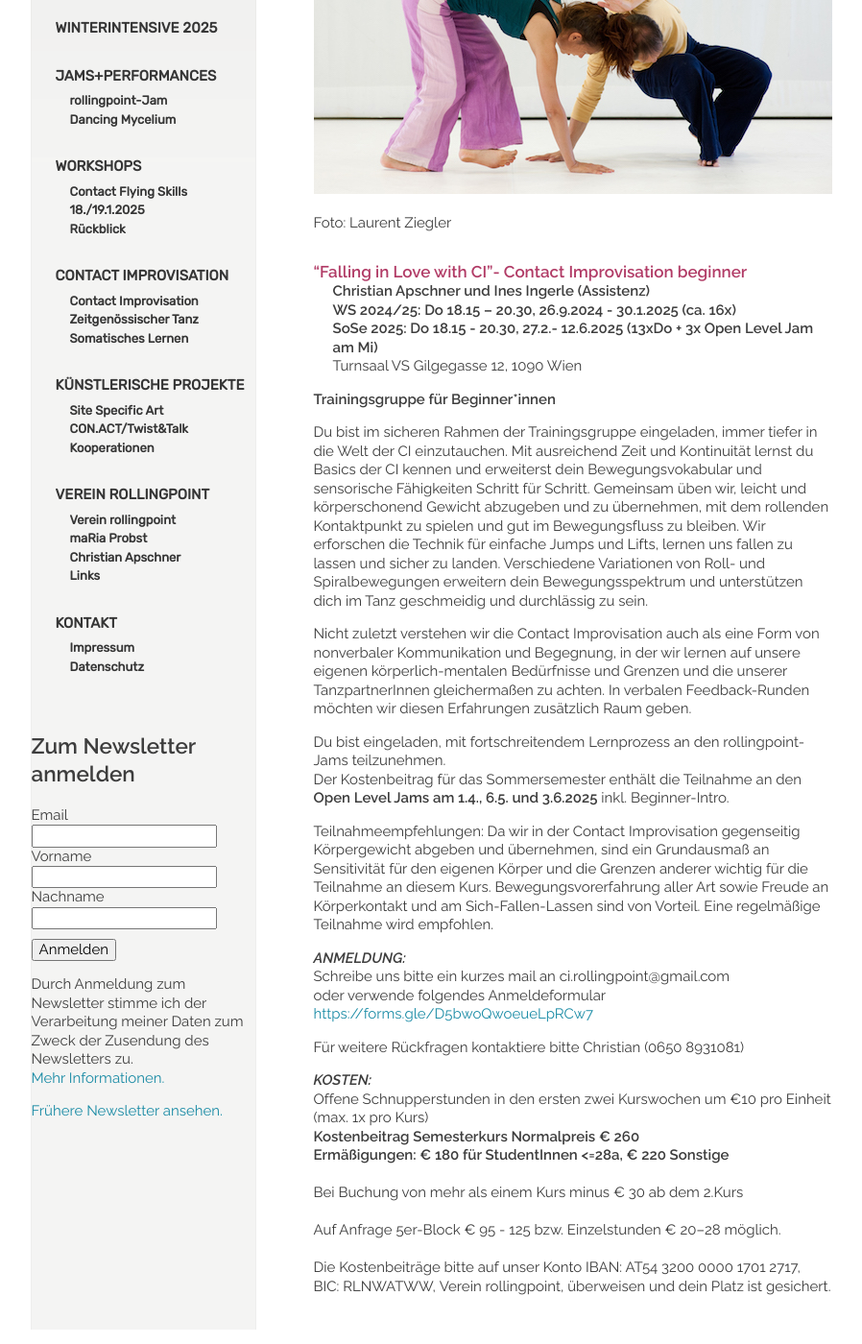
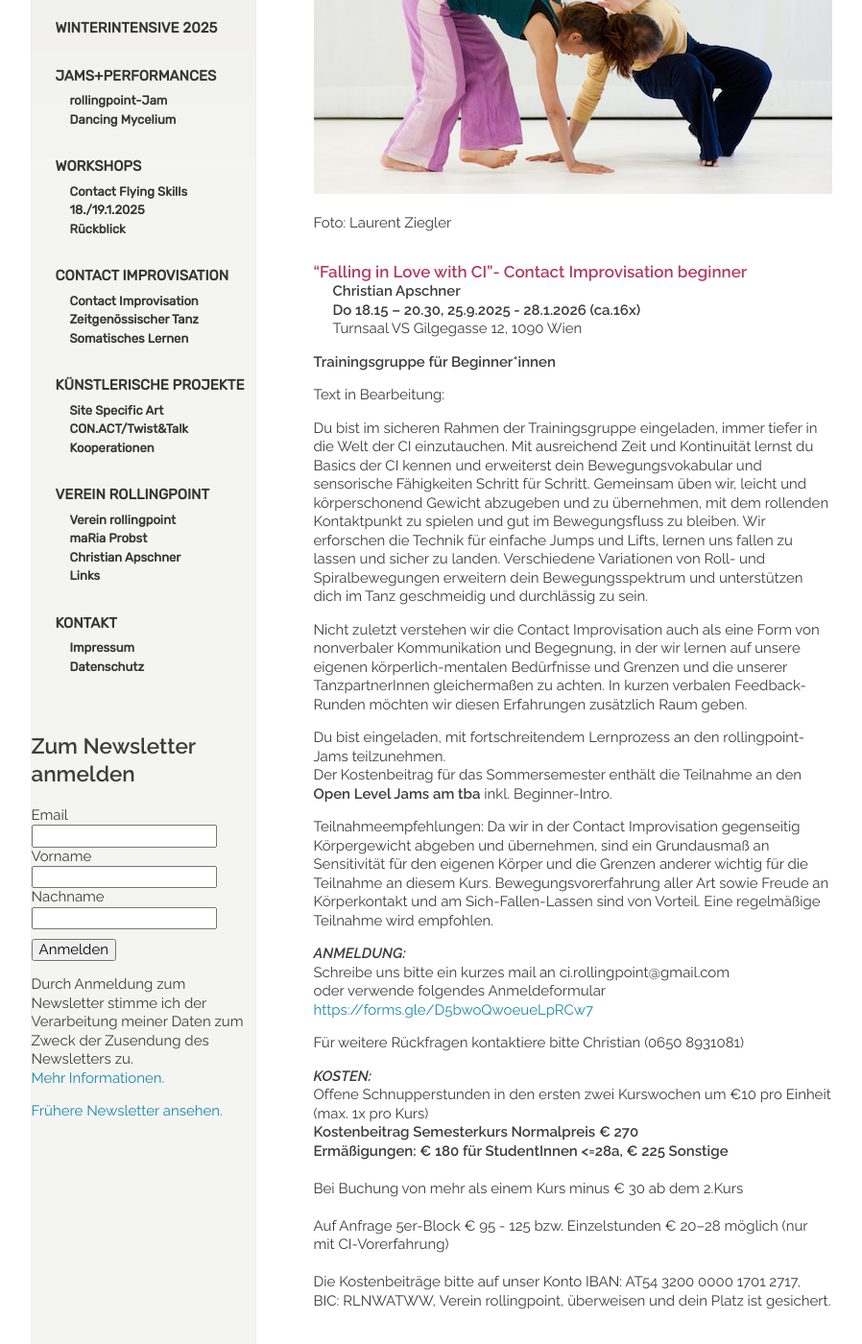
Before and after one commit to manulari/rollingpointat, a Jekyll site: the page built from _pages_de/contactbeg.md, in a window 1280 px wide and 1400 px high, scrolled down 298 px. Shown: the whole window at 96% size, without its empty margins (152-1050 px from the left). Built offline with Jekyll 4.4.1, drawn with Linux system fonts in a browser that asks for light colours; comment, search, counter and statistics services are not loaded.

Commit message:
Update page (de) “contactbeg”

```diff
--- a/_pages_de/contactbeg.md
+++ b/_pages_de/contactbeg.md
@@ -9,19 +9,20 @@ Foto: Laurent Ziegler
 
 #### "Falling in Love with CI"- Contact Improvisation beginner
 
-**Christian Apschner und Ines Ingerle (Assistenz)**\
-**WS 2024/25:  Do 18.15 – 20.30, 26.9.2024 - 30.1.2025 (ca. 16x)**\
-**SoSe 2025: Do 18.15 - 20.30, 27.2.- 12.6.2025 (13xDo + 3x Open Level Jam am Mi)**\
+**Christian Apschner**\
+**Do 18.15 – 20.30, 25.9.2025 - 28.1.2026 (ca.16x)**\
 Turnsaal VS Gilgegasse 12, 1090 Wien
 
 **Trainingsgruppe für Beginner*innen**
 
+Text in Bearbeitung:
+
 Du bist im sicheren Rahmen der Trainingsgruppe eingeladen, immer tiefer in die Welt der CI einzutauchen. Mit ausreichend Zeit und Kontinuität lernst du Basics der CI kennen und erweiterst dein Bewegungsvokabular und sensorische Fähigkeiten Schritt für Schritt. Gemeinsam üben wir, leicht und körperschonend Gewicht abzugeben und zu übernehmen, mit dem rollenden Kontaktpunkt zu spielen und gut im Bewegungsfluss zu bleiben. Wir erforschen die Technik für einfache Jumps und Lifts, lernen uns fallen zu lassen und sicher zu landen. Verschiedene Variationen von Roll- und Spiralbewegungen erweitern dein Bewegungsspektrum und unterstützen dich im Tanz geschmeidig und durchlässig zu sein.
 
-Nicht zuletzt verstehen wir die Contact Improvisation auch als eine Form von nonverbaler Kommunikation und Begegnung, in der wir lernen auf unsere eigenen körperlich-mentalen Bedürfnisse und Grenzen und die unserer TanzpartnerInnen gleichermaßen zu achten. In verbalen Feedback-Runden möchten wir diesen Erfahrungen zusätzlich Raum geben.
+Nicht zuletzt verstehen wir die Contact Improvisation auch als eine Form von nonverbaler Kommunikation und Begegnung, in der wir lernen auf unsere eigenen körperlich-mentalen Bedürfnisse und Grenzen und die unserer TanzpartnerInnen gleichermaßen zu achten. In kurzen verbalen Feedback-Runden möchten wir diesen Erfahrungen zusätzlich Raum geben.
 
 Du bist eingeladen, mit fortschreitendem Lernprozess an den rollingpoint-Jams teilzunehmen.\
-Der Kostenbeitrag für das Sommersemester enthält die Teilnahme an den **Open Level Jams am 1.4., 6.5. und 3.6.2025** inkl. Beginner-Intro.
+Der Kostenbeitrag für das Sommersemester enthält die Teilnahme an den **Open Level Jams am tba**  inkl. Beginner-Intro.
 
 Teilnahmeempfehlungen: Da wir in der Contact Improvisation gegenseitig Körpergewicht abgeben und übernehmen, sind ein Grundausmaß an Sensitivität für den eigenen Körper und die Grenzen anderer wichtig für die Teilnahme an diesem Kurs. Bewegungsvorerfahrung aller Art sowie Freude an Körperkontakt und am Sich-Fallen-Lassen sind von Vorteil. Eine regelmäßige Teilnahme wird empfohlen.
 
@@ -34,11 +35,11 @@ Für weitere Rückfragen kontaktiere bitte Christian (0650 8931081)
 
 ***KOSTEN:***\
 Offene Schnupperstunden in den ersten zwei Kurswochen um €10 pro Einheit (max. 1x pro Kurs)\
-**Kostenbeitrag Semesterkurs Normalpreis € 260**\
-**Ermäßigungen: € 180 für StudentInnen <=28a, € 220 Sonstige**\
+**Kostenbeitrag Semesterkurs Normalpreis € 270**\
+**Ermäßigungen: € 180 für StudentInnen <=28a, € 225 Sonstige**\
 \
 Bei Buchung von mehr als einem Kurs minus € 30 ab dem 2.Kurs\
 \
-Auf Anfrage 5﻿er-Block € 95 - 125 bzw. Einzelstunden € 20–28 möglich.\
+Auf Anfrage 5﻿er-Block € 95 - 125 bzw. Einzelstunden € 20–28 möglich (nur mit CI-Vorerfahrung)\
 \
 Die Kostenbeiträge bitte auf unser Konto IBAN: AT54 3200 0000 1701 2717, BIC: RLNWATWW, Verein rollingpoint, überweisen und dein Platz ist gesichert.
```
